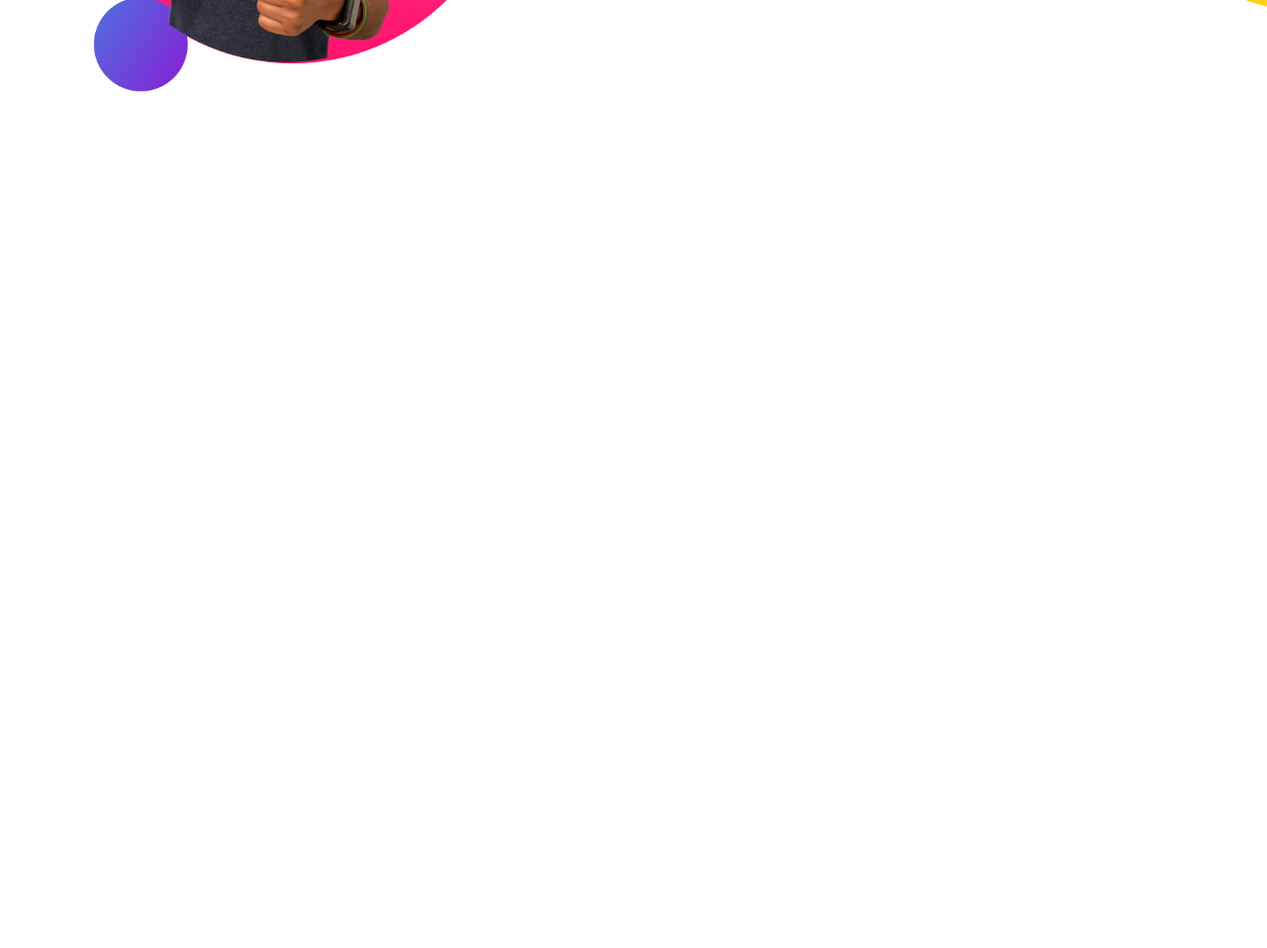
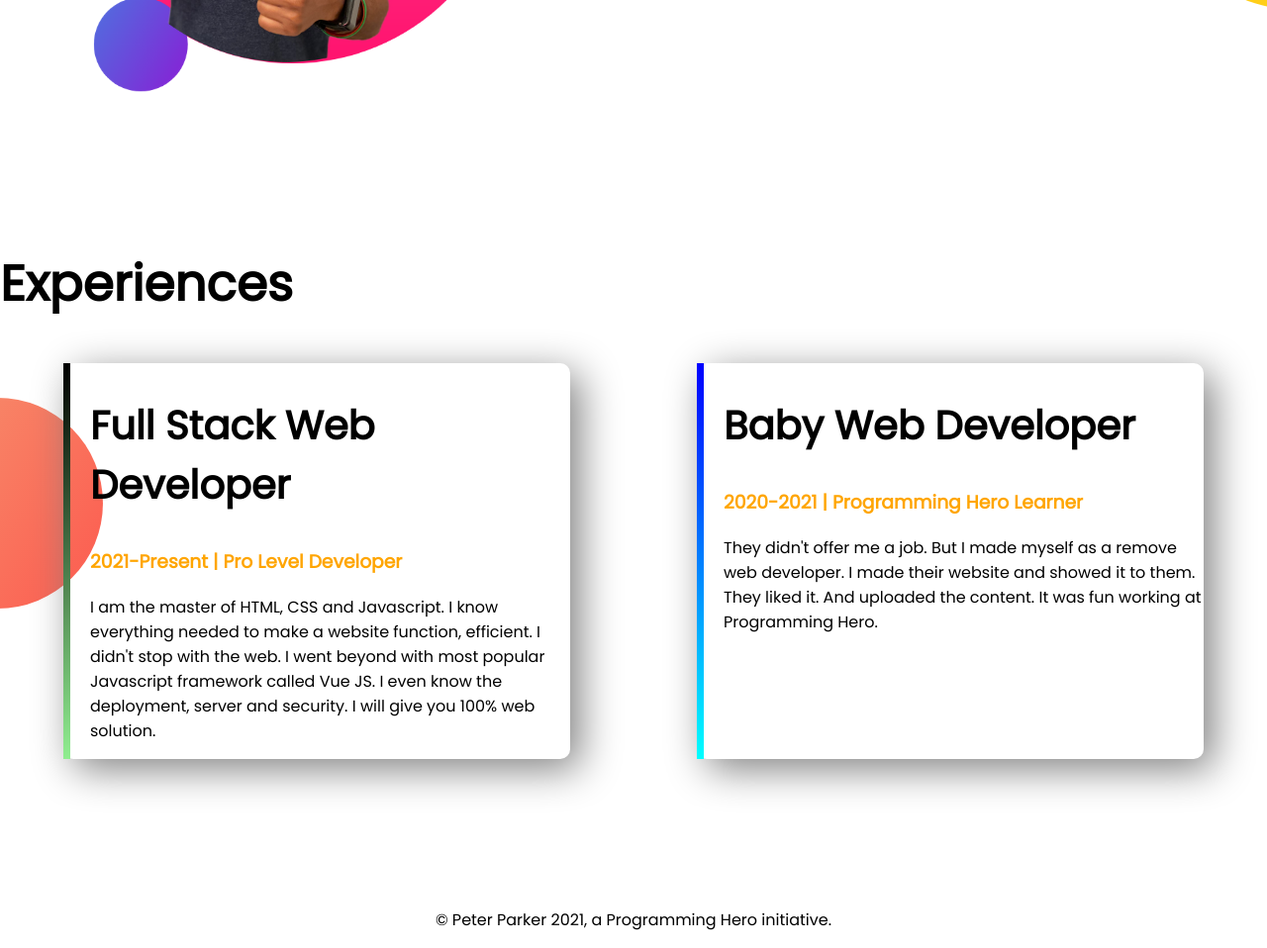
Before and after one commit to Hasankoysor/developer_portfolio, a plain HTML site: page index.html in a window 1280 px wide. Shown: the part 1024-1982 px from the top of the page at 99% size. Before the commit the page ends 1274 px from the top, so only its background shows below. Drawn offline with Linux system fonts and the light colour scheme.

Commit message:
full web site

```diff
--- a/index.html
+++ b/index.html
@@ -13,7 +13,7 @@
 </head>
 
 <body>
-    <section class="top-banner">
+    <section class="top-banner flexible ">
         <div class="half-width">
             <h1>Welcome To</h1>
             <h1><span class="orange-color">Hasan Koysor</span> World!</h1>
@@ -32,7 +32,7 @@
         </div>
     </section>
 
-    <section class="dream-big">
+    <section class="dream-big flexible ">
         <div class="half-width">
             <img src="images/jhankar2.png" alt="">
         </div>
@@ -45,6 +45,31 @@
 
         </div>
     </section>
+    <section class="experiences_ara">
+        <h1>Experiences</h1>
+        <div class="flexible ">
+            <div id="fullstack" class="eperience_item">
+                <h2>Full Stack Web Developer</h2>
+                <h3 class="orange-color">2021-Present | Pro Level Developer</h3>
+                <p>I am the master of HTML, CSS and Javascript. I know everything needed to make a website function,
+                    efficient. I didn't stop with the web. I went beyond with most popular Javascript framework called
+                    Vue
+                    JS. I even know the deployment, server and security. I will give you 100% web solution.</p>
+
+            </div>
+            <div id="web-dev" class="eperience_item">
+                <h2>Baby Web Developer</h2>
+                <h3 class="orange-color">2020-2021 | Programming Hero Learner</h3>
+                <p>They didn't offer me a job. But I made myself as a remove web developer. I made their website and
+                    showed
+                    it to them. They liked it. And uploaded the content. It was fun working at Programming Hero.</p>
+
+            </div>
+        </div>
+    </section>
+    <footer>
+        <p>© Peter Parker 2021, a Programming Hero initiative.</p>
+    </footer>
 </body>
 
 </html>
--- a/style.css
+++ b/style.css
@@ -5,10 +5,13 @@ body {
 h1 {
   font-size: 50px;
 }
+h2 {
+  font-size: 40px;
+}
 .orange-color {
   color: orange;
 }
-section {
+.flexible {
   display: flex;
   margin-bottom: 150px;
 }
@@ -35,3 +38,29 @@ section {
   background-repeat: no-repeat;
   background-position: right;
 }
+.eperience_item {
+  width: 40%;
+  margin-left: 5%;
+  margin-right: 5%;
+  padding-left: 20px;
+  box-shadow: 10px 10px 40px gray;
+  border-radius: 10px;
+}
+.experiences_ara {
+  background-image: url(images/exp-bg.png);
+  background-repeat: no-repeat;
+  background-position: left;
+}
+#web-dev {
+  border-left: 7px solid;
+  border-image: linear-gradient(blue, cyan);
+  border-image-slice: 1;
+}
+#fullstack {
+  border-left: 7px solid;
+  border-image: linear-gradient(black, lightgreen);
+  border-image-slice: 1;
+}
+footer p {
+  text-align: center;
+}
```
